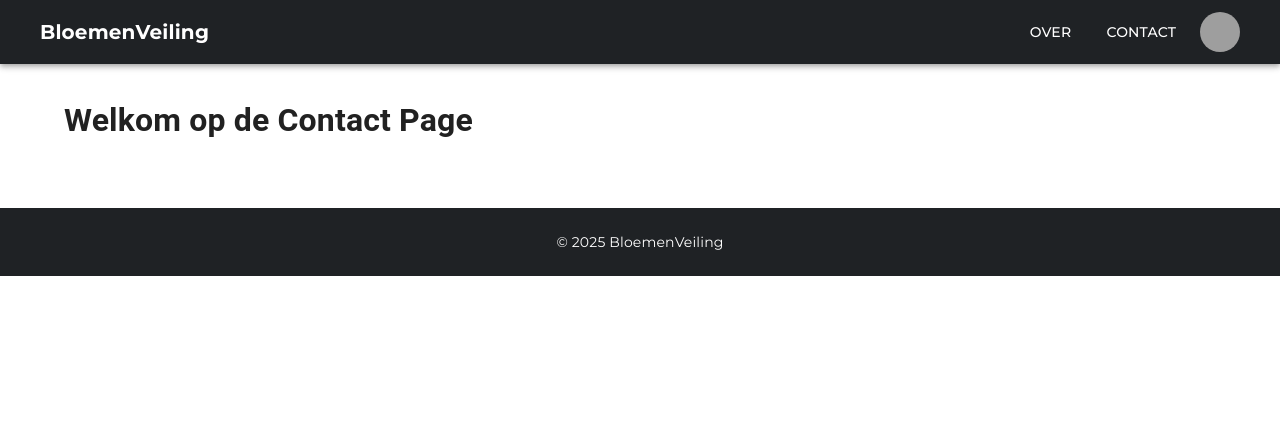
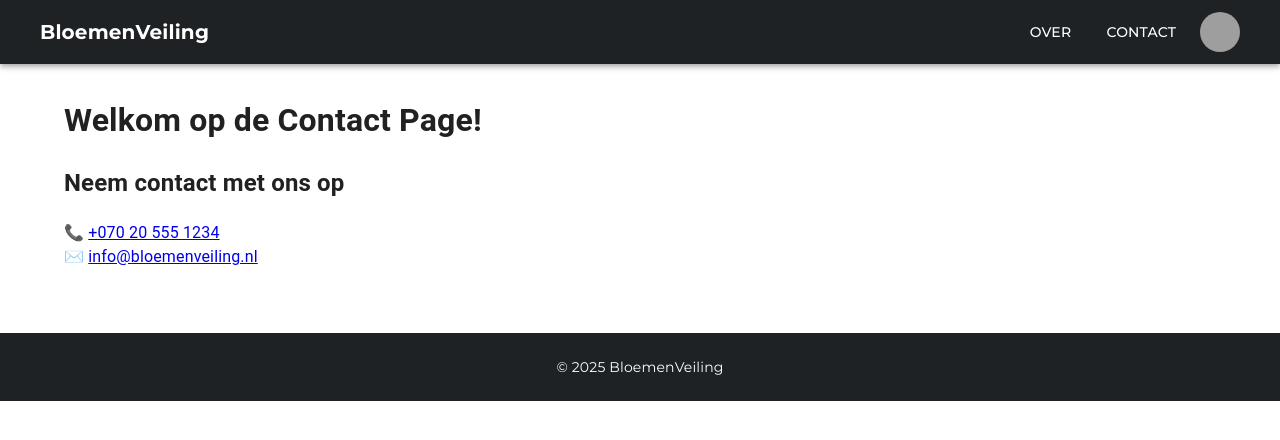
Before and after one commit to BramPeerdeman/Case1-Klas4-Groep8, a React (Vite) app in the folder frontend/: page /contact in a window 1280 px wide. Shown: the top 440 px of the page. Built offline with nearby package versions, Linux system fonts and the light colour scheme; grey boxes are pictures that could not be loaded.

Commit message:
contact info
contact info

```diff
--- a/frontend/src/Pages/Contact.tsx
+++ b/frontend/src/Pages/Contact.tsx
@@ -1,3 +1,16 @@
 export default function Contact() {
-  return <h1>Welkom op de Contact Page</h1>;
+  return (
+    <>
+  <h1>Welkom op de Contact Page!</h1>
+  <h2> Neem contact met ons op </h2>
+  <p>
+        📞 <a href="tel:+076205551234">+070 20 555 1234</a><br />
+        ✉️ <a href="mailto:info@bloemenveiling.nl">info@bloemenveiling.nl</a>
+      </p>
+      </>
+  );
+
+
+
+
 }
```
